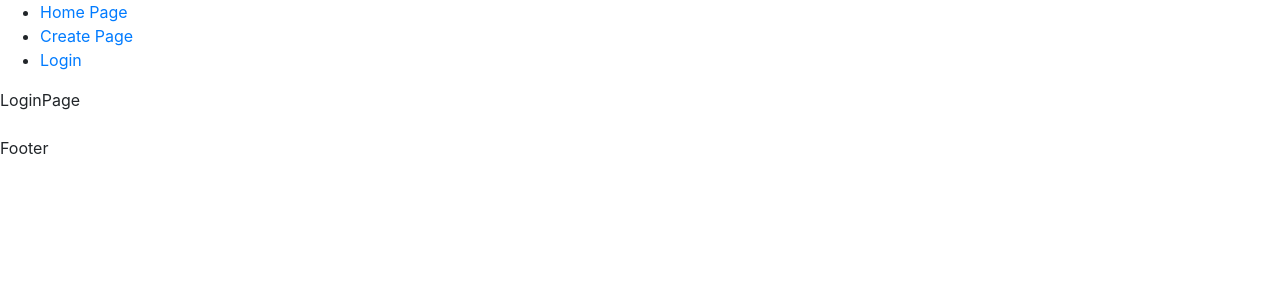
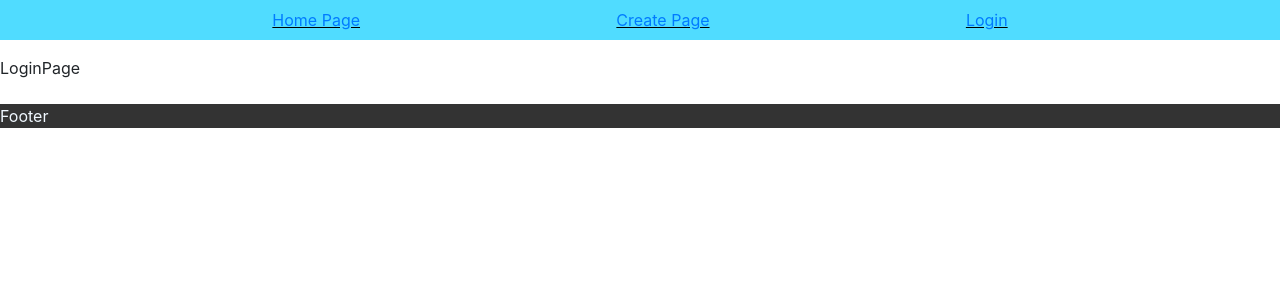
Before and after one commit to nikindtmas1/gift-vouchers, a React (Create React App) app in the folder client/: page /login in a window 1280 px wide. Shown: the top 300 px of the page. Built offline with nearby package versions, Linux system fonts and the light colour scheme.

Commit message:
Added css

```diff
--- a/client/public/css/style.css
+++ b/client/public/css/style.css
@@ -27,3 +27,28 @@ label {
     margin-left: 10px;
     margin-right: 10px
 }
+
+.navbar {
+    background: #50dcff;
+    color: black;
+}
+
+.navbar .navdiv .navli {
+
+    /* text-align: center; */
+    text-decoration: underline;
+    padding: '20px';
+    margin: '20px';
+    display: flex;
+}
+
+.navbar .navdiv {
+    /* display: flex; */
+    padding: '10px';
+    margin: '10px';
+}
+
+.footer {
+    background: #333;
+    color: aliceblue;
+}
--- a/client/src/components/Footer/Footer.js
+++ b/client/src/components/Footer/Footer.js
@@ -2,7 +2,7 @@ import React from 'react'
 
 const Footer = () => {
   return (
-    <div>Footer</div>
+    <div className='footer'>Footer</div>
   )
 }
 
--- a/client/src/components/Navigation/Navigation.js
+++ b/client/src/components/Navigation/Navigation.js
@@ -34,16 +34,26 @@ const Navigation = () => {
     //   </Tabs>
     // </Box>
 
-    <ul>
-      <li>
+    <ul className='navbar'>
+      <div></div>
+      <div className='navdiv'>
+      <li className='navli'>
         <Link to="/home">Home Page</Link>
       </li>
-      <li>
+      </div>
+      <div className='navdiv'>
+
+      <li className='navli'>
         <Link to="/create">Create Page</Link>
       </li>
-      <li>
+
+      </div>
+      <div className='navdiv'>
+      <li className='navli'>
         <Link to="/login">Login</Link>
       </li>
+      </div>
+      <div></div>
     </ul>
   );
 }
```
